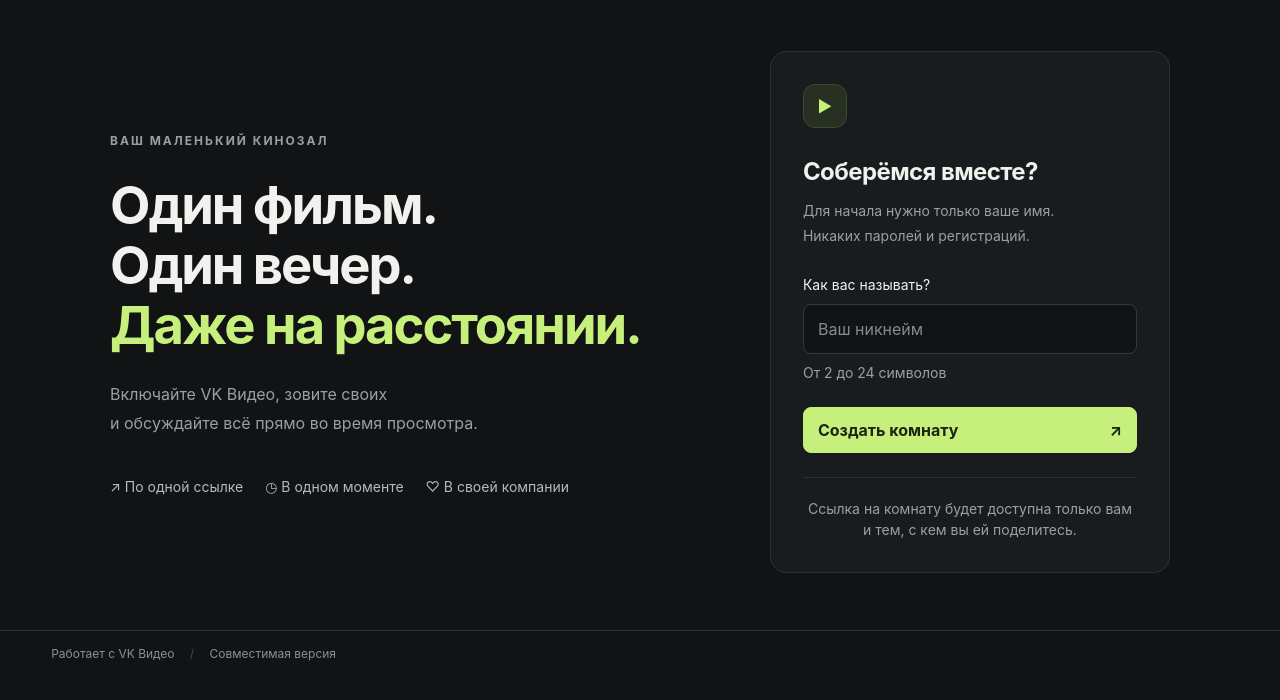
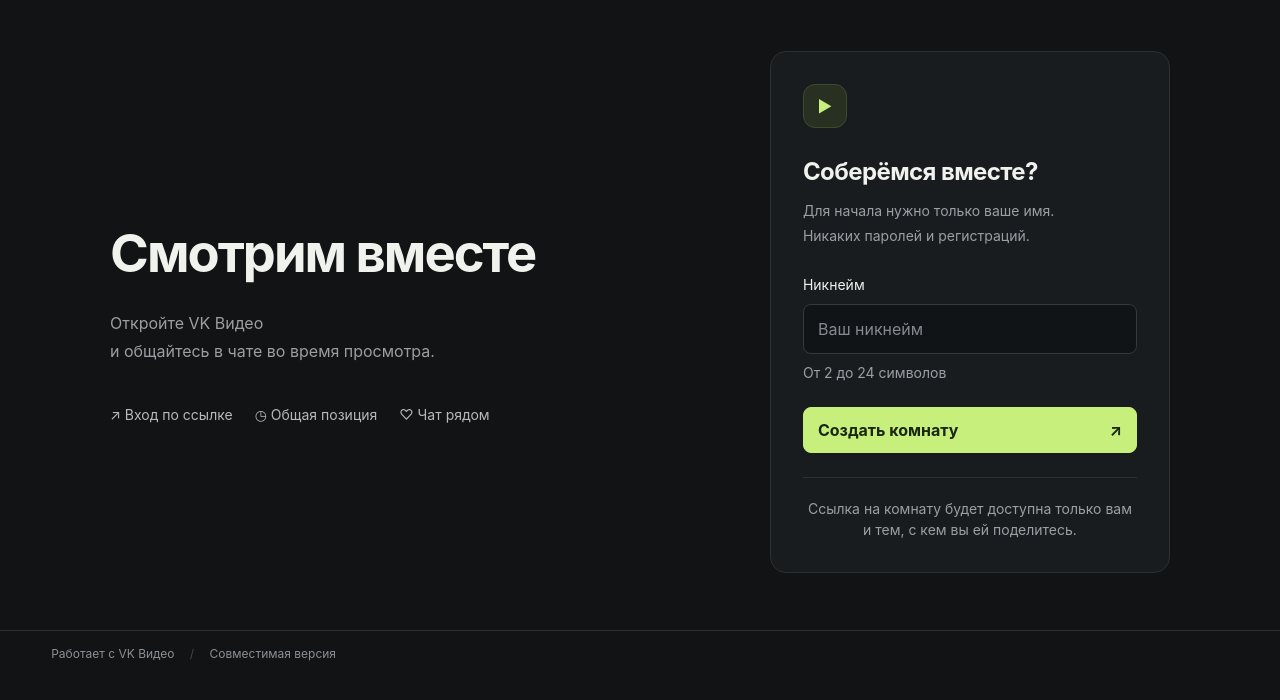
Before and after one commit to pbublik/cinema, a website: page public/index.html in a window 1280 px wide. Shown: the part 70-770 px from the top of the page. Drawn offline with Linux system fonts and the light colour scheme.

Commit message:
Add files via upload

```diff
--- a/public/index.html
+++ b/public/index.html
@@ -5,8 +5,8 @@
   <header class="topbar"><a class="brand" href="/" aria-label="CINEMA — главная"><span class="brand-mark">▶</span>CINEMA</a><span id="connection" class="connection">Не подключено</span></header>
   <main>
     <section id="welcome" class="welcome">
-      <div class="intro"><span class="eyebrow">ВАШ МАЛЕНЬКИЙ КИНОЗАЛ</span><h1>Один фильм.<br>Один вечер.<br><span>Даже на расстоянии.</span></h1><p>Включайте VK Видео, зовите своих<br class="desktop"> и обсуждайте всё прямо во время просмотра.</p><div class="intro-features"><span>↗ По одной ссылке</span><span>◷ В одном моменте</span><span>♡ В своей компании</span></div></div>
-      <div class="entry-card"><div class="entry-icon">▶</div><h2 id="entry-title">Соберёмся вместе?</h2><p id="entry-description">Для начала нужно только ваше имя.<br>Никаких паролей и регистраций.</p><form id="entry-form"><label for="nickname">Как вас называть?</label><input id="nickname" name="nickname" minlength="2" maxlength="24" autocomplete="nickname" placeholder="Ваш никнейм" required><small>От 2 до 24 символов</small><button id="enter" class="primary" type="submit">Создать комнату <span>↗</span></button></form><p id="entry-error" class="error" role="alert"></p><div class="entry-note">Ссылка на комнату будет доступна только вам<br>и тем, с кем вы ей поделитесь.</div></div>
+      <div class="intro"><h1>Смотрим вместе</h1><p>Откройте VK Видео<br class="desktop"> и общайтесь в чате во время просмотра.</p><div class="intro-features"><span>↗ Вход по ссылке</span><span>◷ Общая позиция</span><span>♡ Чат рядом</span></div></div>
+      <div class="entry-card"><div class="entry-icon">▶</div><h2 id="entry-title">Соберёмся вместе?</h2><p id="entry-description">Для начала нужно только ваше имя.<br>Никаких паролей и регистраций.</p><form id="entry-form"><label for="nickname">Никнейм</label><input id="nickname" name="nickname" minlength="2" maxlength="24" autocomplete="nickname" placeholder="Ваш никнейм" required><small>От 2 до 24 символов</small><button id="enter" class="primary" type="submit">Создать комнату <span>↗</span></button></form><p id="entry-error" class="error" role="alert"></p><div class="entry-note">Ссылка на комнату будет доступна только вам<br>и тем, с кем вы ей поделитесь.</div></div>
     </section>
     <section id="room" hidden>
       <div class="room-heading"><div><h1>Наша кинокомната <span id="room-code"></span></h1></div><button id="invite" class="secondary">↗ Скопировать приглашение</button></div>
```
